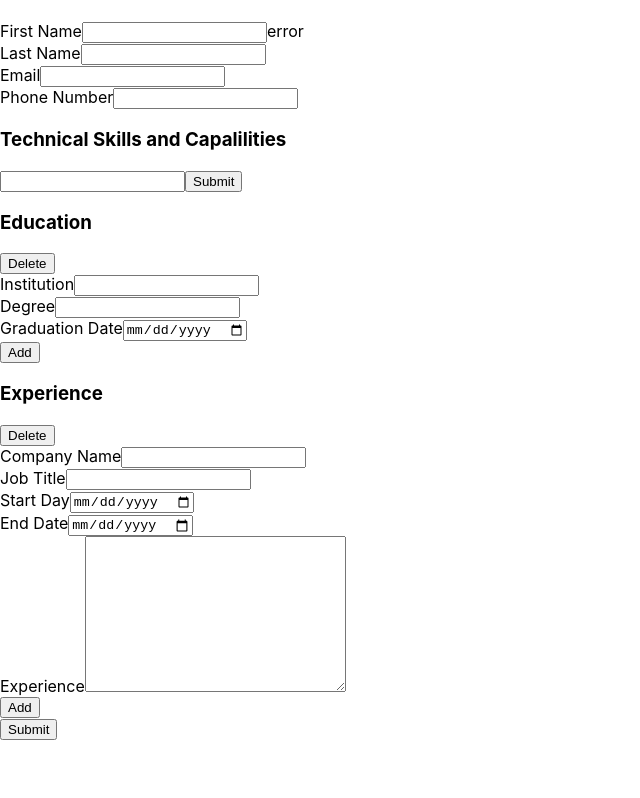
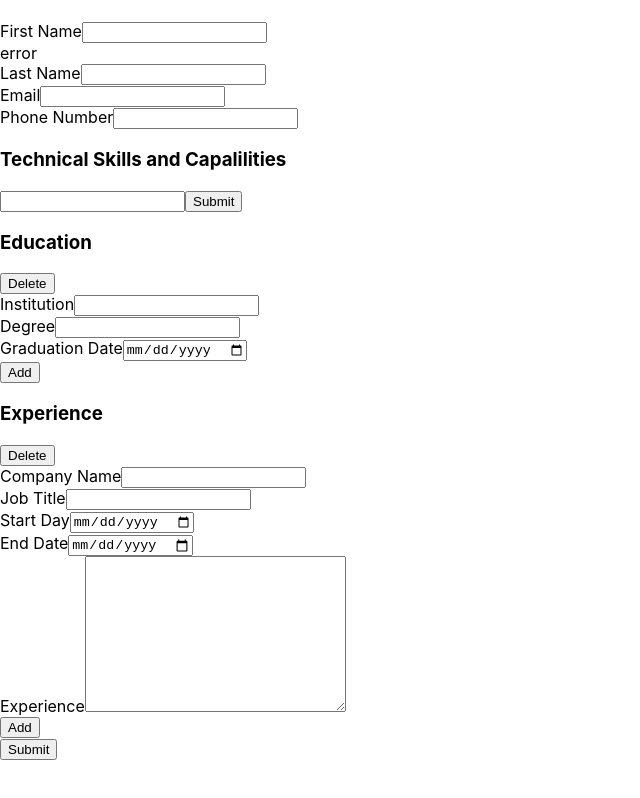
Before and after one commit to BoxenOfDonuts/cv-creator, a React (Create React App) app: page / in a window 1280 px wide. Shown: the whole page, without its empty margins (0-640 px from the left). Built offline with nearby package versions, Linux system fonts and the light colour scheme.

Commit message:
error styling

```diff
--- a/src/App.css
+++ b/src/App.css
@@ -8,6 +8,14 @@
   cursor: pointer;
   background-color: #282c34;
   color:white;
+}
+
+.error {
+  display: none;
+}
+
+.error-active {
+  display: block;
 }
 
 .skill-list > ul > li:hover  .delete.button {
```
